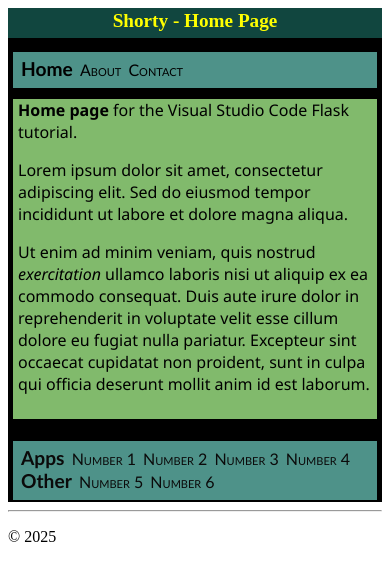
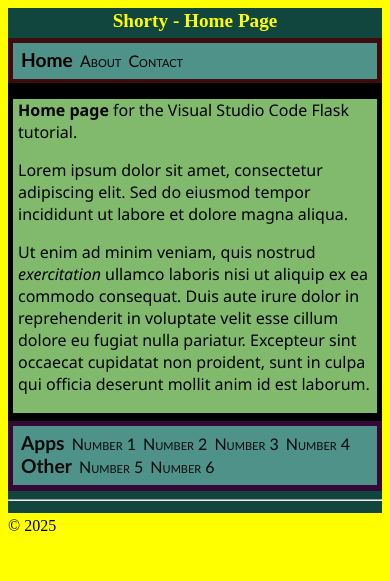
Before and after one commit to PGilm/Shorty, a Flask app: page / in a window 390 px wide. Shown: the top 581 px of the page. Run offline with Flask 3, Linux system fonts and the light colour scheme.

Commit message:
Refactor CSS and HTML layout: adjust padding, background colors, and grid areas for improved styling and responsiveness

```diff
--- a/App/static/site.css
+++ b/App/static/site.css
@@ -52,7 +52,7 @@
 }
 
 .body-content {
-	padding: 0px 5px 8px 5px;
+	padding: 0px 2px 2px 5px;
 	/* margin: 0px 0px 0px 0px; */
     font-family:'Segoe UI', Tahoma, Geneva, Verdana, sans-serif;
 	background-color: rgb(129, 186, 108);
@@ -68,39 +68,42 @@
 			  background-color: rgb(17, 70, 63);
 		}
 
-.hg__footer { grid-area: footer; }
+.hg__footer { grid-area: footer;
+			  background-color: rgb(17, 70, 63);
+}
 
 .hg__main { grid-area: main;
 			background-color: rgb(0, 0, 0);
 			padding: 0px 5px 8px 5px;
 }
 
-.hg__left { grid-area: navigation;
-		    background-color: rgb(0, 0, 0);
-			padding: 14px 5px 8px 5px;
+.hg__left { grid-area: nav;
+		    background-color: rgb(62, 12, 12);
+			padding: 5px 5px 0px 5px;
 		}
 
 .hg__right { grid-area: app;
-			 background-color: rgb(0, 0, 0);
-			 padding: 14px 5px 8px 5px;
+			 background-color: rgb(52, 9, 56);
+			 padding: 5px 5px 0px 5px;
 		}
 
 .hg {
 	display: grid;
 	grid-template-areas: "header header header"
-	                     "navigation main app"
+	                     "nav main app"
 	                     "footer footer footer";
 	grid-template-columns: 110px 1fr 110px;
 	grid-template-rows: 30px
 						1fr
 						20px;
 	min-height: 20vh;
+	background-color: rgb(255, 255, 0);
 }
 
 @media screen and (max-width: 550px) {
 	.hg {
 		grid-template-areas: "header"
-		                     "navigation"
+		                     "nav"
 		                     "main"
 		                     "app"
 		                     "footer";
@@ -108,7 +111,7 @@
 		grid-template-rows: 30px
 							45px
 							1fr
-							75px
-							20px;
+							70px
+							22px;
 	}
 }
--- a/App/templates/layout.html
+++ b/App/templates/layout.html
@@ -7,7 +7,8 @@
     </head>
 
     <body class="hg">
-        <header class="hg__header">{% block header %}{% endblock %}</header>
+        <header class="hg__header">{% block header %}{% endblock %}
+        </header>
         <main class="hg__main">
             <div class="body-content">
                 {% block content %}
```
